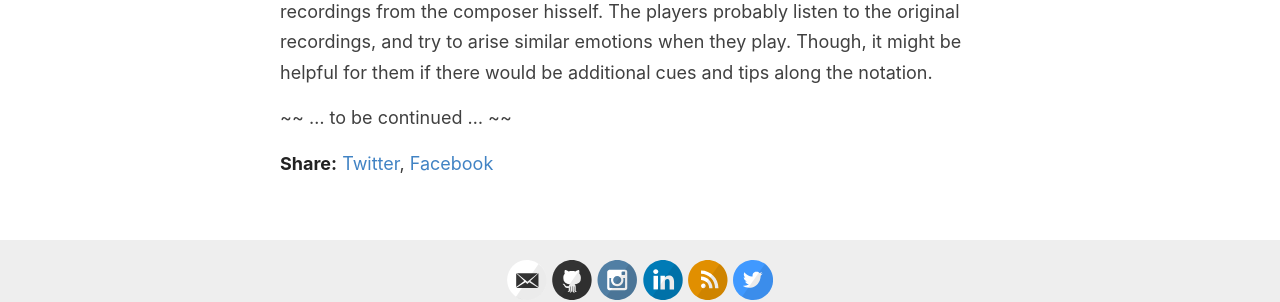
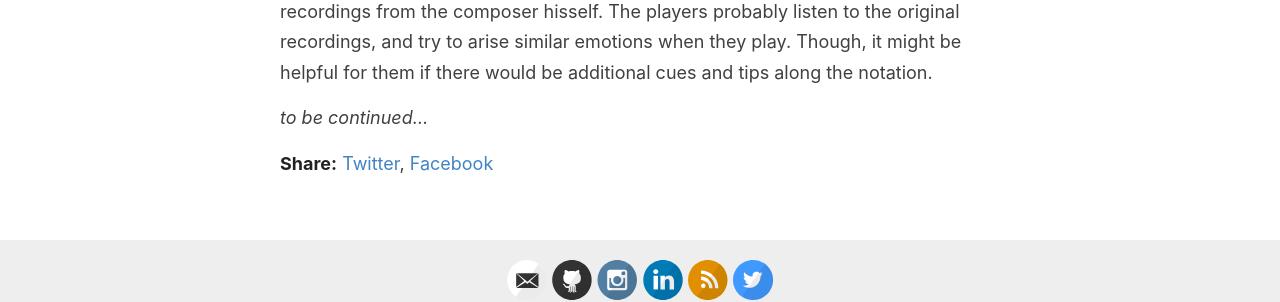
Before and after one commit to evinpinar/evinpinar.github.io, a Jekyll site: the page built from _posts/2019-03-02-musical-notation.md, in a window 1280 px wide. Shown: the part 1529-1831 px from the top of the page. Built offline with Jekyll 4.4.1, drawn with Linux system fonts in a browser that asks for light colours.

```diff
--- a/_posts/2019-03-02-musical-notation.md
+++ b/_posts/2019-03-02-musical-notation.md
@@ -22,4 +22,4 @@ What I aim is to:
 
 This will be helpful in generating the better versions of currently played music. For instance, Rachmaninoff’s piano concerto’s are played by many, and there are recordings from the composer hisself. The players probably listen to the original recordings, and try to arise similar emotions when they play. Though, it might be helpful for them if there would be additional cues and tips along the notation.
 
-~~ ... to be continued ... ~~
+_to be continued..._
```
